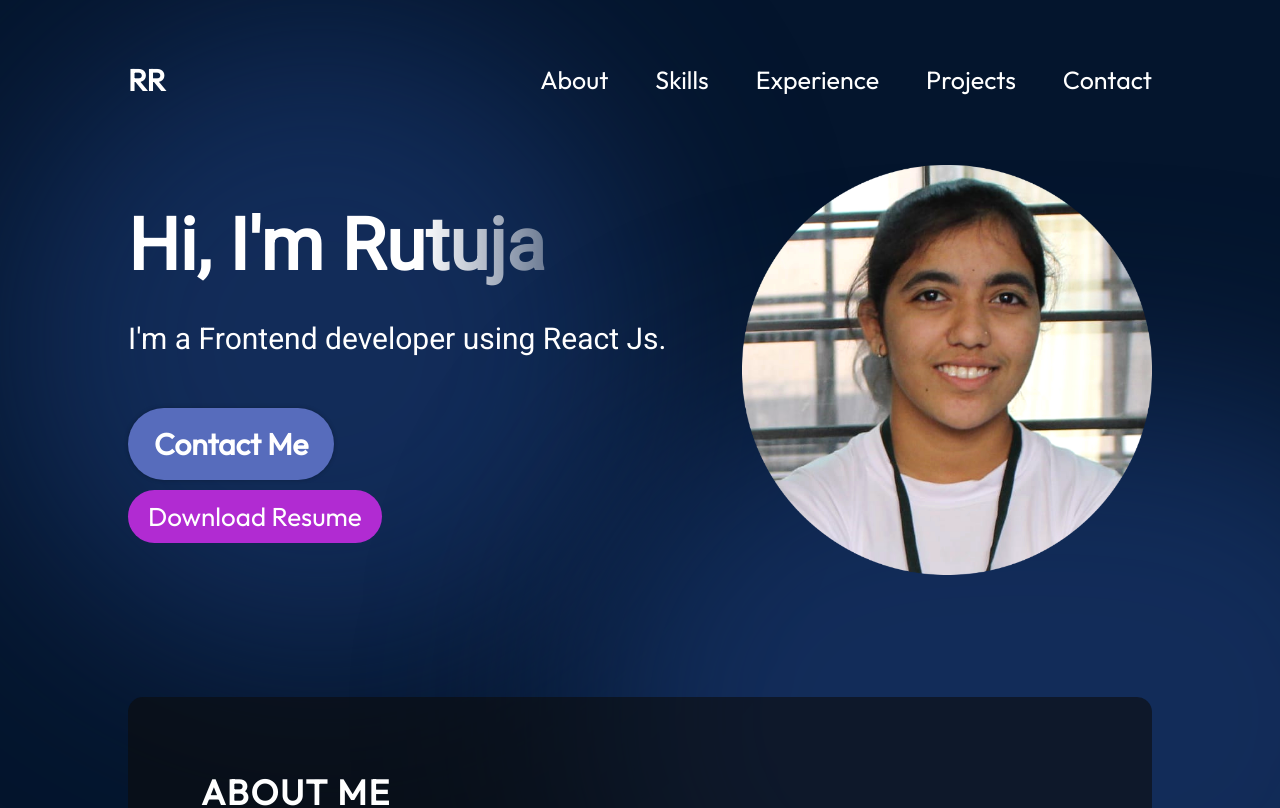
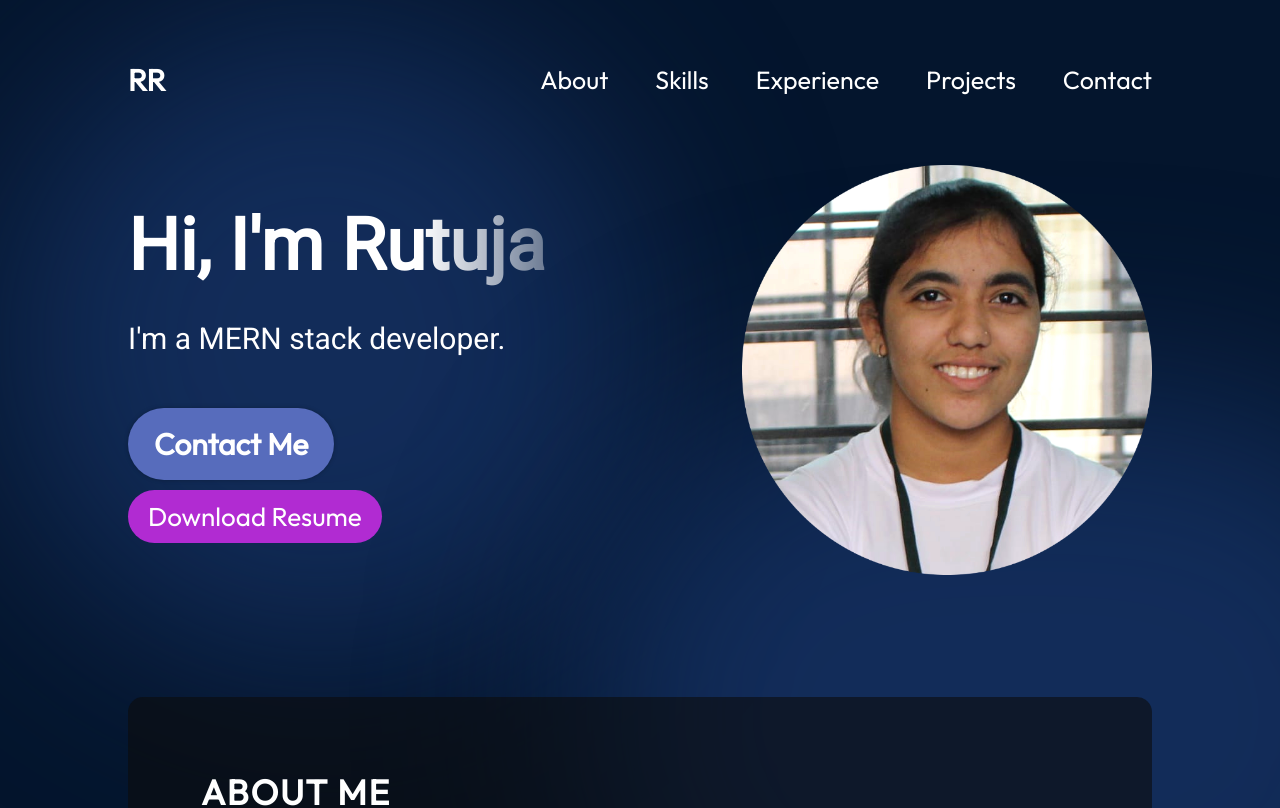
Before and after one commit to 18Rutuja/React_Portfolio, a React (Vite) app: page / in a window 1280 px wide. Shown: the top 808 px of the page. Built offline with nearby package versions, Linux system fonts and the light colour scheme.

Commit message:
Update Hero.jsx
hero updatede!

```diff
--- a/src/components/Hero/Hero.jsx
+++ b/src/components/Hero/Hero.jsx
@@ -10,7 +10,7 @@ export const Hero = () => {
       <div className={styles.content}>
         <h1 className={styles.title}>Hi, I'm Rutuja </h1>
         <p className={styles.description}>
-          I'm a Frontend developer using React Js.
+          I'm a MERN stack developer.
 
         </p>
         <a href="mailto:myemail@email.com" className={styles.contactBtn}>
```
